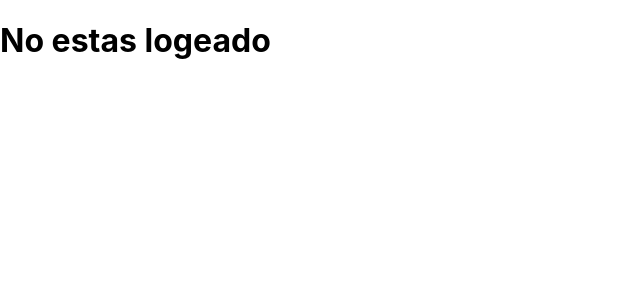
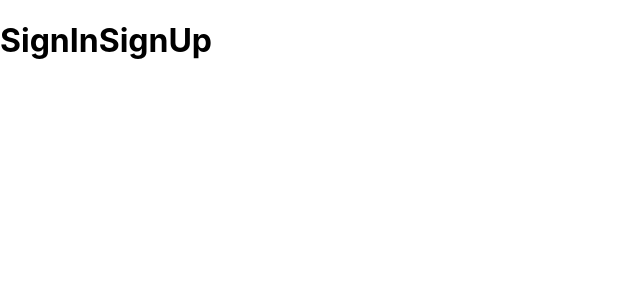
Before and after one commit to ricardo-ave-gonzalez/summer_project, a React (Create React App) app in the folder cliente/summer/: page / in a window 1280 px wide. Shown: the top 300 px of the page, without its empty margins (0-640 px from the left). Built offline with nearby package versions, Linux system fonts and the light colour scheme.

Commit message:
componente signin y signup mas estructura

```diff
--- a/cliente/summer/src/App.js
+++ b/cliente/summer/src/App.js
@@ -1,9 +1,13 @@
 import React, { useState } from "react";
+import SignInSignUp from "./page/SignInSignUp";
 
 export default function App() {
-  const [user, setUser] = useState(null);
+  const [user, setUser] = useState({user:"carlos"});
 
   return (
-    <div>{user ? <h1>Estas logeado</h1> : <h1>No estas logeado</h1>}</div>
+    <div>{user ? (
+      <div>
+        <SignInSignUp />
+      </div>) : (<h1>No estas logeado</h1>)}</div>
   )
 }
--- /dev/null
+++ b/cliente/summer/src/page/SignInSignUp/SignInSignUp.js
@@ -0,0 +1,5 @@
+import React from 'react';
+
+export default function SignInSignUp() {
+    return (<div><h1>SignInSignUp</h1></div>);
+}
--- /dev/null
+++ b/cliente/summer/src/page/SignInSignUp/SignInSignUp.scss
@@ -0,0 +1,5 @@
+@import "../../index.scss";
+
+.sigin-signup {
+
+}
--- /dev/null
+++ b/cliente/summer/src/page/SignInSignUp/index.js
@@ -0,0 +1 @@
+export {default} from './SignInSignUp';
```
